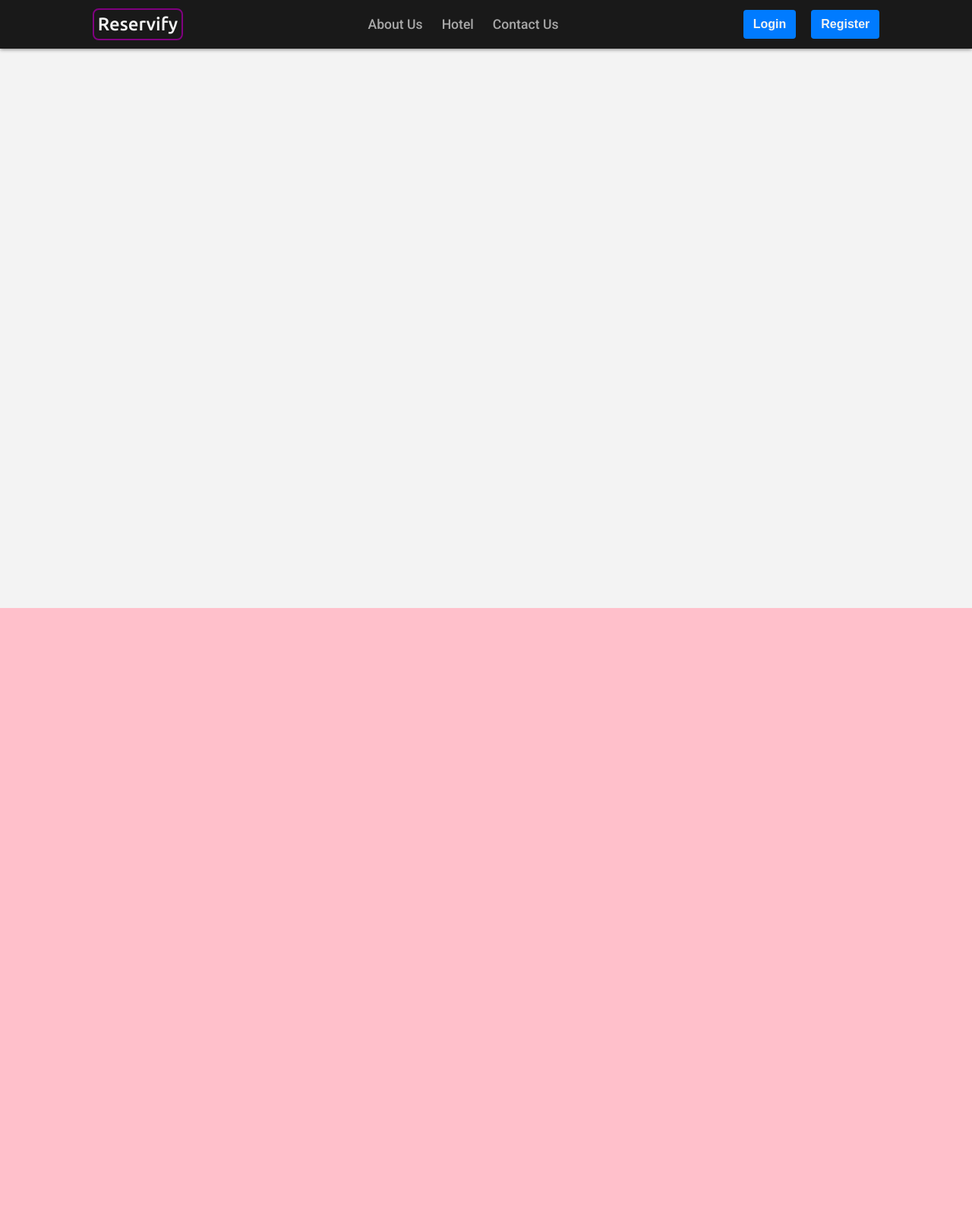
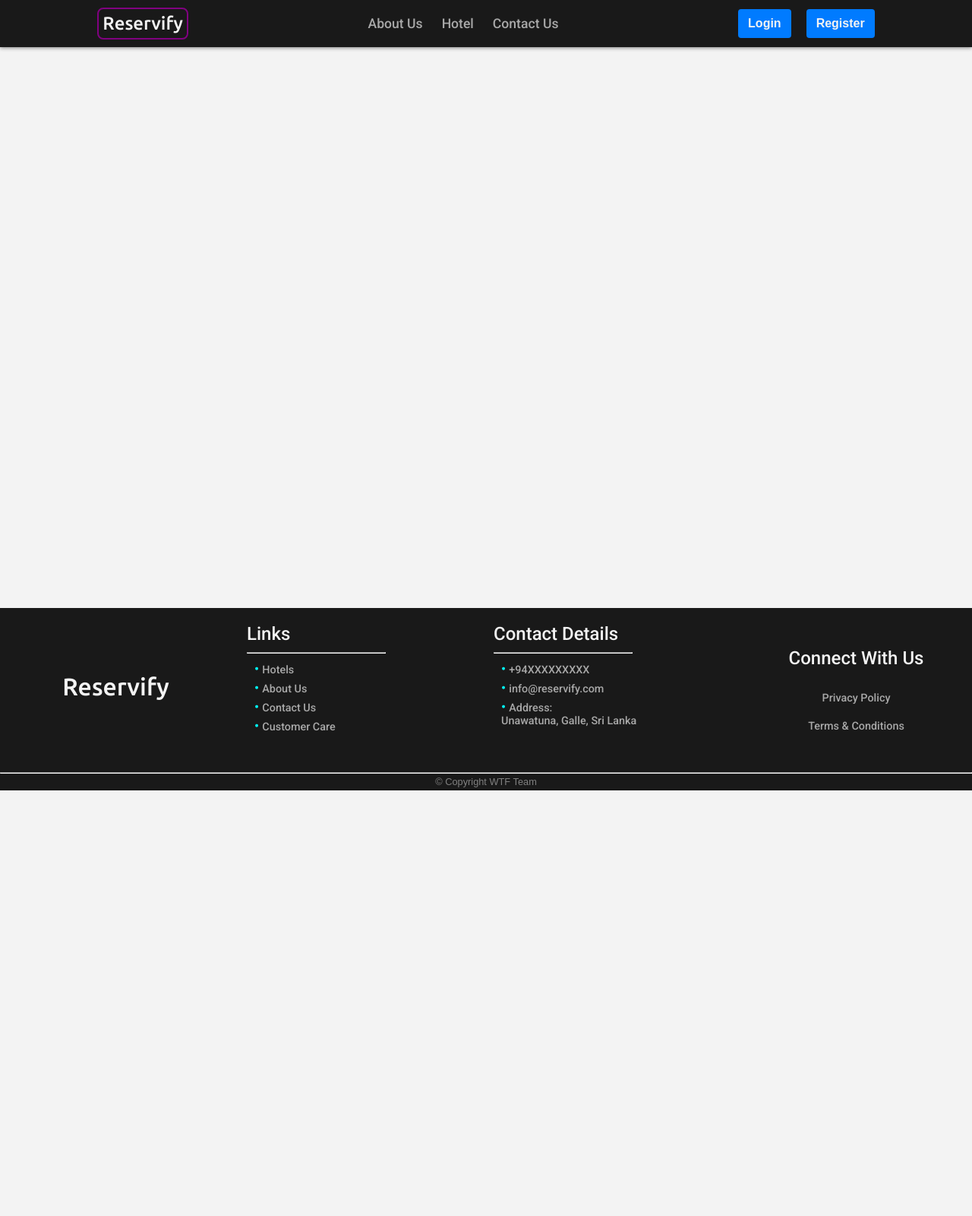
Before and after one commit to nmdra/Reservify, a PHP site: page / in a window 1280 px wide. Shown: the whole page at 76% size. After the commit the page ends 1040 px from the top, so only its background shows below. Run offline with PHP 8.4, Linux system fonts and the light colour scheme.

Commit message:
create footer (#1)

```diff
--- a/css/index.css
+++ b/css/index.css
@@ -4,16 +4,16 @@
 
 /* Define root variables for colors */
 :root {
-    --foreground: #191919;
-    --background: #f3f3f3;
+    --black: #191919;
+    --white: #f3f3f3;
 }
 
 /* Set smooth scroll behavior for the entire HTML document */
 html {
     scroll-behavior: smooth;
     /* Prevent anchor links from scrolling behind a sticky header */
-    scroll-padding-top: 8vh;
-    background-color: var(--background);
+    scroll-padding-top: auto;
+    background-color: var(--white);
 }
 
 /* Header styles */
@@ -23,16 +23,17 @@ html {
 } */
 
 /* Navigation styles */
-#navBar {
+.navBar {
     display: flex;
     align-items: center;
     justify-content: space-around;
-    height: 8vh;
+    height: auto;
+    padding: 10px;
     position: fixed;
     width: 100%;
     top: 0;
     box-shadow: 0 1px 5px grey;
-    background-color: var(--foreground);
+    background-color: var(--black);
     transition: background-color 0.4s ease-in-out;
 }
 
@@ -50,13 +51,12 @@ html {
 
 .site-logo a {
     text-decoration: none;
-    color: var(--background);
+    color: var(--white);
 }
 
-.site-logo:hover {
+.site-logo a:hover {
     color: aqua !important;
     transition: all 0.5s ease-in;
-    background-color: black;
 }
 
 /* Button styles */
@@ -76,14 +76,14 @@ html {
     font-weight: bold;
     line-height: 1.5;
     border-radius: .25rem;
-    color: var(--background);
+    color: var(--white);
     background-color: #007bff;
     transition: background-color 0.3s ease, transform 0.3s ease;
 }
 
 .btn a {
     text-decoration: none;
-    color: var(--background);
+    color: var(--white);
 }
 
 .signBtn:hover, .loginBtn:hover {
@@ -119,6 +119,165 @@ nav ul {
 
 /* Footer styles */
 footer {
-    background-color: pink;
-    height: 100vh;
+    background-color: var(--black);
+    height: 30vh;
+    display: flex;
+    flex-direction: column;
 }
+
+footer .main-con {
+    height: 90%;
+    display: flex;
+    padding: 20px 0px;
+    gap: 20px;
+    justify-content: space-around;
+}
+
+/* Bullet point styles for list items */
+.main-con li::before {
+    content: '\2022  ';
+    font-size: 1.2em;
+    color: aqua;
+}
+
+/* Column one styles */
+.col-one {
+    display: flex;
+    flex-direction: column;
+    justify-content: center;
+    align-items: center;
+    height: auto;
+    width: 25%;
+}
+
+footer .main-con .col-one h1{
+    font-size: 2em;
+    font-family: 'Ubuntu', sans-serif;
+    color: var(--white);
+    font-weight: normal;
+    padding-bottom: 10px;
+}
+
+/* Column two styles */
+.col-two {
+    height: auto;
+    width: 25%;
+}
+
+footer .main-con .col-two h2{
+    font-size: 1.5em;
+    font-family: 'Roboto', sans-serif;
+    color: var(--white);
+    font-weight: normal;
+    padding-bottom: 10px;
+}
+
+footer .main-con .col-two ul {
+    padding: 10px;
+}
+
+/* Horizontal line styles */
+.main-con hr {
+    height: 1px;
+    color: gray;
+    width: 60%;
+}
+
+footer .main-con .col-two li {
+
+    color: #a8a8a8;
+    padding-bottom: 5px;
+    font-size: .9em;
+    font-family: 'Roboto', sans-serif;
+}
+
+footer .main-con .col-two li:hover {
+    color: var(--white);
+}
+
+/* Column three styles */
+.col-three {
+    height: auto;
+    width: 25%;
+}
+
+footer .main-con .col-three h2 {
+    font-size: 1.5em;
+    font-family: 'Roboto', sans-serif;
+    color: var(--white);
+    font-weight: normal;
+    padding-bottom: 10px;
+}
+
+footer .main-con .col-three ul {
+    color: var(--white);
+    padding: 10px;
+}
+
+footer .main-con .col-three li {
+    color: #a8a8a8;
+    padding-bottom: 5px;
+    font-size: .9em;
+    font-family: 'Roboto', sans-serif;
+}
+/* Social media and policies styles */
+.social {
+    height: auto;
+    width: 25%;
+    display: flex;
+    flex-direction: column;
+    align-items: center;
+    justify-content: center;
+}
+
+footer .main-con .social h2 {
+    font-size: 1.5em;
+    font-family: 'Roboto', sans-serif;
+    color: var(--white);
+    font-weight: normal;
+    padding-bottom: 10px;
+}
+
+footer .main-con .social h3 {
+    font-size: .9em;
+    font-family: 'Roboto', sans-serif;
+    color: #a8a8a8;
+    font-weight: normal;
+    padding-top: 20px;
+}
+
+/* Copyright text styles */
+footer .copy {
+    font-size: .8em;
+    text-align: center;
+    color: gray;
+    padding-top: 3px;
+    font-family: Arial, Helvetica, sans-serif;
+}
+
+@media (max-width: 768px) {
+    .navBar {
+        display: flex;
+        flex-direction: column;
+        height: auto;
+        gap: 10px;
+        padding: 10px;
+    }
+
+    footer {
+        display: flex;
+        height: auto;
+    }
+
+    footer .main-con {
+        flex-direction: column;
+        align-items: flex-start;
+        justify-content: space-between;
+        padding: 20px;
+    }
+
+    /* Adjust column styles for smaller screens */
+    footer .col-one, .col-three, .col-two, .social {
+        width: 100%;
+    }
+}
--- a/index.html
+++ b/index.html
@@ -11,7 +11,7 @@
 <body>
     <!-- Navigation Bar -->
     <header class="header">
-        <nav id="navBar">
+        <nav class="navBar">
             <h1 class="site-logo"><a href="./index.html">Reservify</a></h1>
             <ul>
                 <li><a href="#about">About Us</a></li>
@@ -20,21 +20,55 @@
             </ul>
 
             <div class="btn">
-                <button class="loginBtn"><a
-                        href="./login.html">Login</a></button>
-                <button class="signBtn"><a
-                        href="./register.html">Register</a></button>
+                <button class="loginBtn"><a href="./login.html">Login</a></button>
+                <button class="signBtn"><a href="./register.html">Register</a></button>
             </div>
         </nav>
     </header>
 
     <div class="main">
+        <!-- Your main content goes here -->
+    </div>
 
-    </div>
     <footer>
-
+        <div class="main-con">
+            <div class="col-one">
+                <h1>Reservify</h1>
+            </div>
+            <div class="col-two">
+                <h2>Links</h2>
+                <hr>
+                <ul>
+                    <li>Hotels</li>
+                    <li>About Us</li>
+                    <li>Contact Us</li>
+                    <li>Customer Care</li>
+                </ul>
+            </div>
+            <div class="col-three">
+                <h2>Contact Details</h2>
+                <hr>
+                <ul>
+                    <li>+94XXXXXXXXX</li>
+                    <li>info@reservify.com</li>
+                    <li>Address: <br> Unawatuna, Galle, Sri Lanka</li>
+                </ul>
+            </div>
+            <div class="social">
+                <h2>Connect With Us</h2>
+                <!-- Add your social media icons or links here -->
+                <div class="svg-con">
+                    <!-- Include your SVG icons or links here -->
+                </div>
+                <h3>Privacy Policy</h3>
+                <h3>Terms & Conditions</h3>
+            </div>
+        </div>
+        <hr>
+        <div class="copy">
+            <p>&copy Copyright WTF Team</p>
+        </div>
     </footer>
-
 </body>
 
 </html>
```
